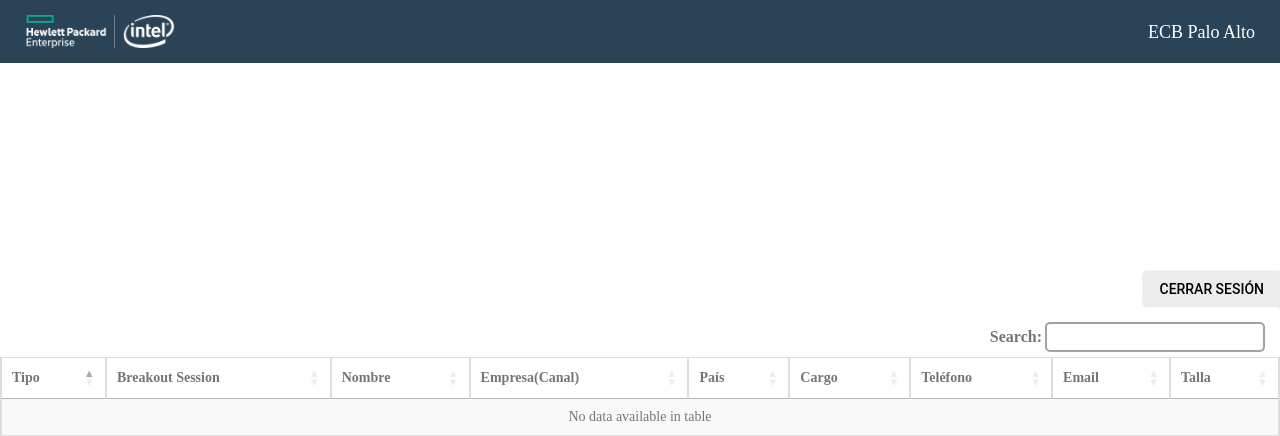
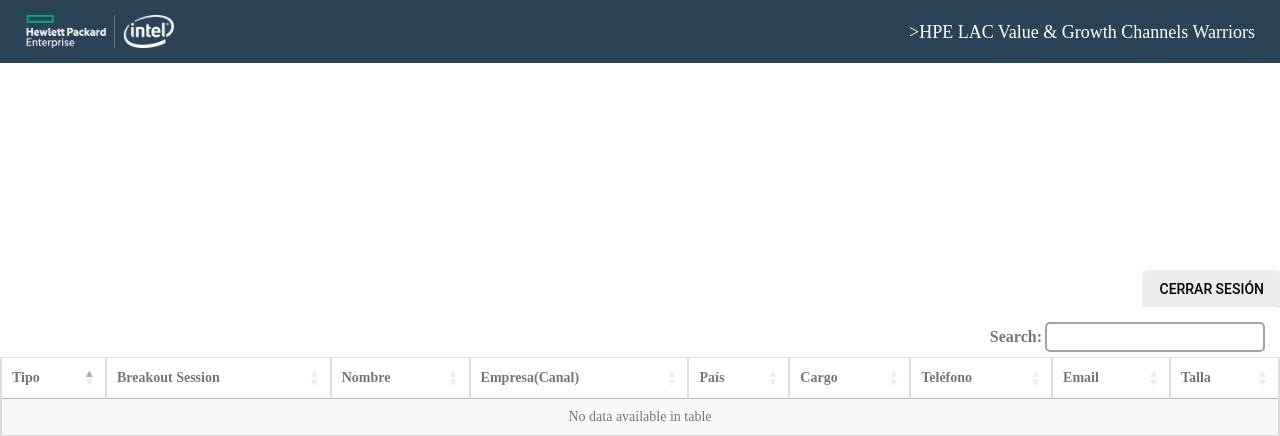
Before and after one commit to joseminaya15/Warriors, a CodeIgniter app: page /Warriors/index.php/admin/index in a window 1280 px wide. Shown: the top 436 px of the page. Run offline with CodeIgniter, Linux system fonts and the light colour scheme; data that the repository does not hold is empty; some libraries are stand-ins or nearby versions.

Commit message:
cambios en el admin

```diff
--- a/application/views/v_admin.php
+++ b/application/views/v_admin.php
@@ -4,13 +4,13 @@
 	<meta charset="utf-8">
     <meta http-equiv="X-UA-Compatible"  content="IE=edge">
     <meta name="viewport"               content="width=device-width, initial-scale=1.0, minimum-scale=1.0">
-    <meta name="description"            content="ECB Palo Alto">
-    <meta name="keywords"               content="ECB Palo Alto">
+    <meta name="description"            content=">HPE LAC Value & Growth Channels Warriors">
+    <meta name="keywords"               content=">HPE LAC Value & Growth Channels Warriors">
     <meta name="robots"                 content="Index,Follow">
     <meta name="date"                   content="January 25, 2018"/>
     <meta name="language"               content="es">
     <meta name="theme-color"            content="#000000">
-	  <title>ECB Palo Alto</title>
+	  <title>>HPE LAC Value & Growth Channels Warriors</title>
     <link rel="shortcut icon" href="<?php echo RUTA_IMG?>favicon.png">
     <link rel="stylesheet"    href="<?php echo RUTA_PLUGINS?>toaster/toastr.min.css?v=<?php echo time();?>">
     <link rel="stylesheet"    href="<?php echo RUTA_PLUGINS?>bootstrap-select/css/bootstrap-select.min.css?v=<?php echo time();?>">
@@ -33,7 +33,7 @@
                     <img src="<?php echo RUTA_IMG?>logo/hpe-intel.png">
                 </div>
                 <div class="js-flex--right">
-                    <p>ECB Palo Alto</p>
+                    <p>>HPE LAC Value & Growth Channels Warriors</p>
                 </div>
             </div>
         </div>
```
Also changed, not shown: application/views/v_login.php (+4 -4 lines).
